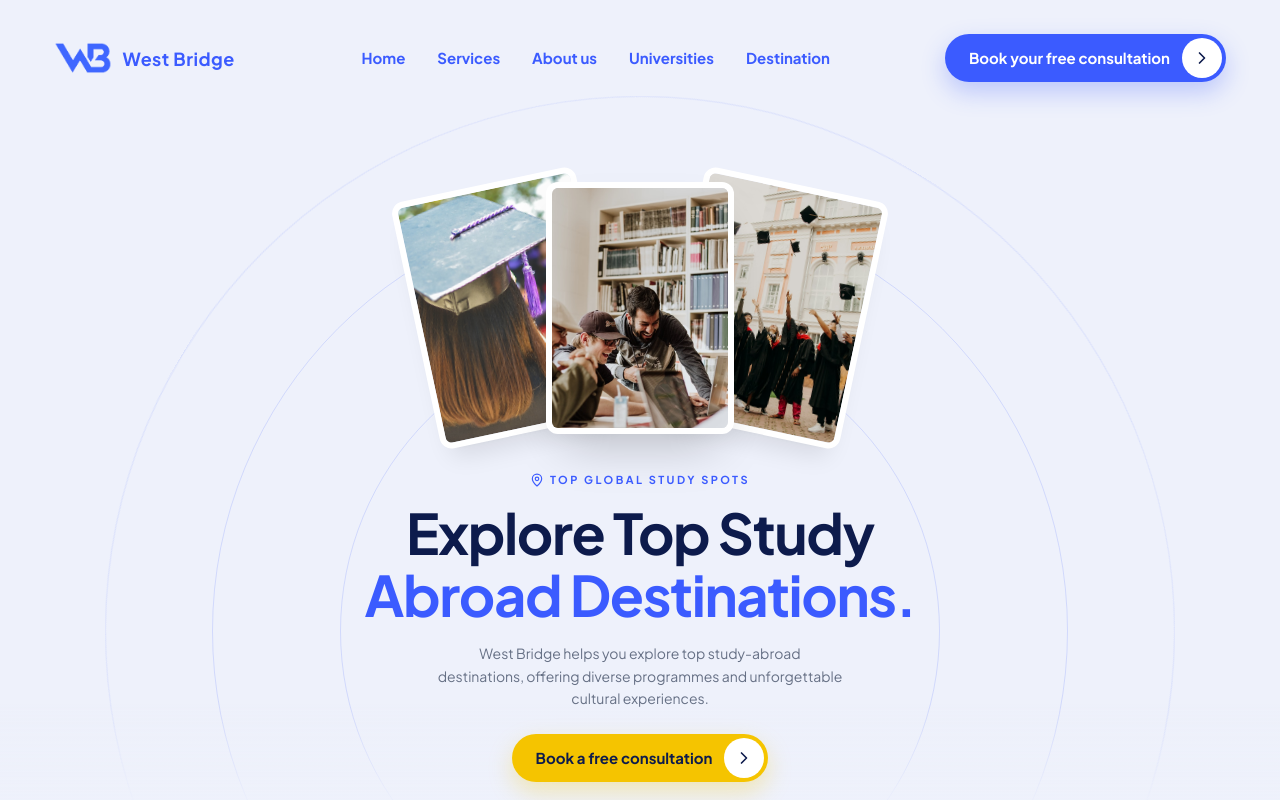
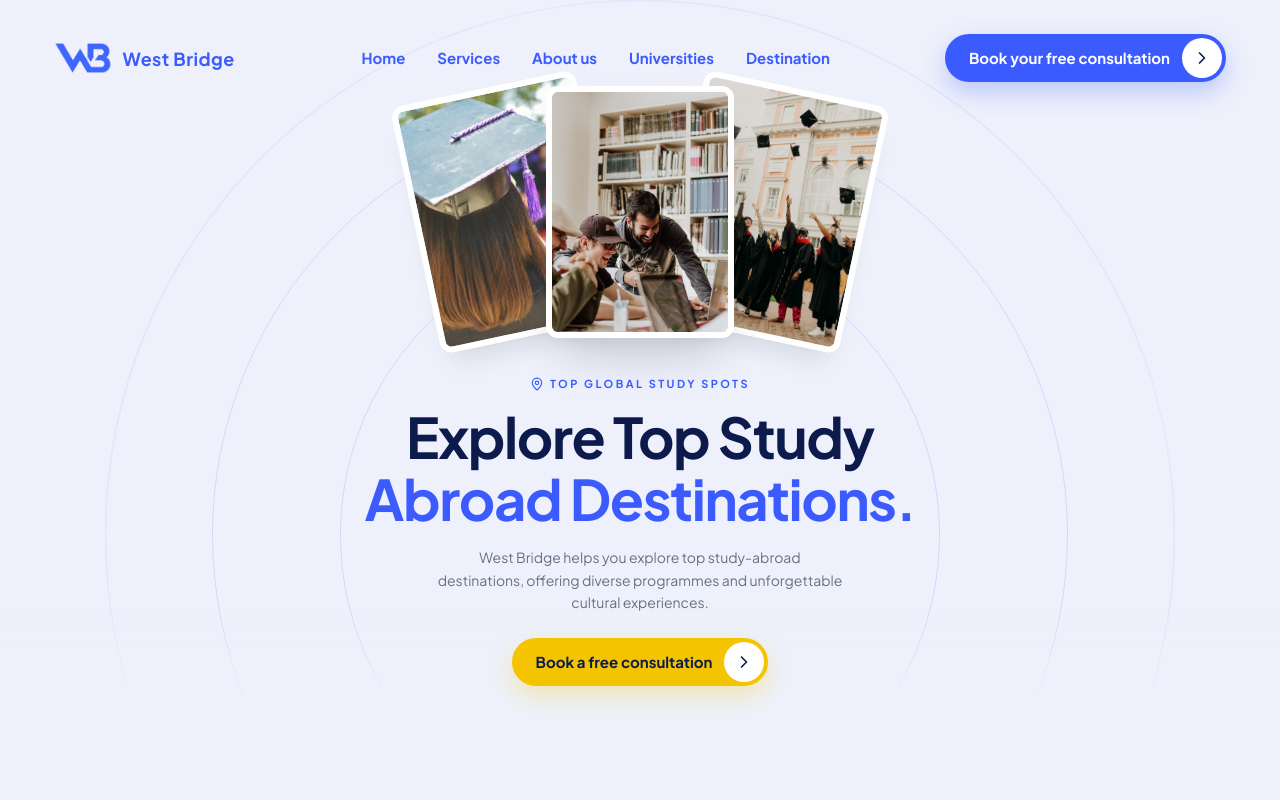
Before and after one commit to mursalin2250/west-bridge, a React (Vite) app: page / in a window 1280 px wide. Shown: the top 800 px of the page. Built offline with nearby package versions, Linux system fonts and the light colour scheme.

Commit message:
make navbar sticky

```diff
--- a/src/App.jsx
+++ b/src/App.jsx
@@ -4,7 +4,7 @@ import { HomePage } from "./components/HomePage.jsx";
 
 export default function App() {
   return (
-    <div className="min-h-dvh overflow-x-clip bg-bg">
+    <div className="min-h-dvh bg-bg">
       <Navbar />
       <HomePage />
       <Footer />
--- a/src/components/layout/Navbar.jsx
+++ b/src/components/layout/Navbar.jsx
@@ -16,8 +16,8 @@ export function Navbar() {
   }, []);
 
   return (
-    <header className="sticky top-0 z-50 w-full px-3 pt-3 sm:pt-5 md:px-6 lg:px-8">
-      <div className="nav-slide-down relative">
+    <header className="pointer-events-none fixed inset-x-0 top-0 z-50 w-full px-3 pt-3 sm:pt-5 md:px-6 lg:px-8">
+      <div className="nav-slide-down pointer-events-auto relative">
       <nav
         className={cn(
           "mx-auto flex max-w-7xl items-center rounded-full transition-all duration-300",
```
